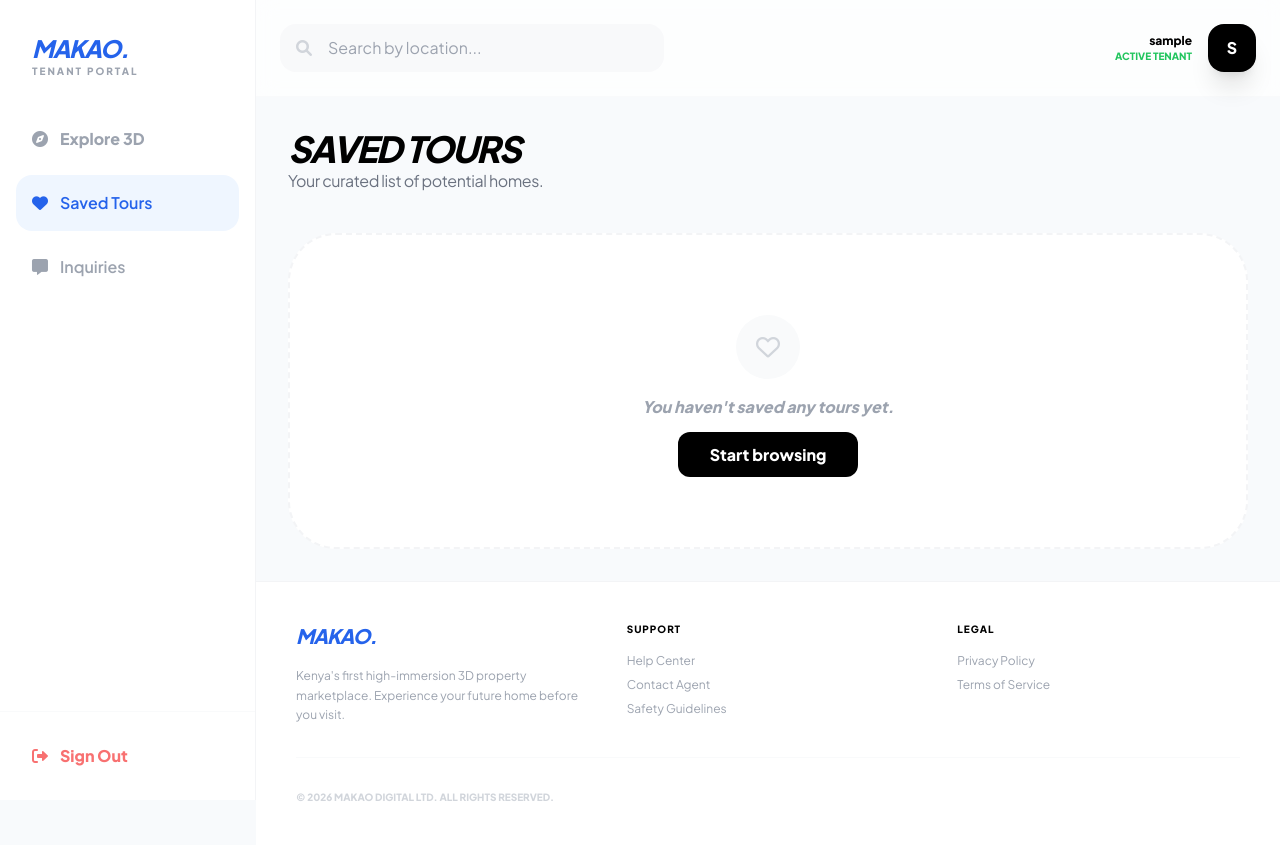
After one commit to Wendy-Okoth/Makao, a Django app: page /tenant/favorites/ in a window 1280 px wide. The commit adds this page. Run offline with Django 5.2, Linux system fonts and the light colour scheme; the visitor is signed in with stand-in values (Sample User, id 1); data that the repository does not hold is empty; some libraries are stand-ins or nearby versions.

Commit message:
Fixed tenant navigation,and dashboard and added favorites view

```diff
--- a/makao/urls.py
+++ b/makao/urls.py
@@ -24,7 +24,9 @@ from properties.views import (
     PropertyDetailView,
     LandlordDashboardView,
     TenantDashboardView,
-    TenantExploreView
+    TenantExploreView,
+    toggle_favorite,
+    FavoriteListView # Added this
 )
 from accounts.views import signup_view, login_success_redirect
 
@@ -42,4 +44,6 @@ urlpatterns = [
     path('about/', TemplateView.as_view(template_name='about.html'), name='about'),
     path('tenant/dashboard/', TenantDashboardView.as_view(), name='tenant-dashboard'),
     path('tenant/explore/', TenantExploreView.as_view(), name='tenant-explore'),
+    path('tenant/favorites/', FavoriteListView.as_view(), name='tenant-favorites'), # Fixed the error
+    path('property/<int:property_id>/favorite/', toggle_favorite, name='toggle-favorite'),
 ]
--- a/properties/views.py
+++ b/properties/views.py
@@ -1,11 +1,12 @@
-from django.shortcuts import render
+from django.shortcuts import render, get_object_or_404, redirect
 from django.views.generic import ListView, DetailView, CreateView, TemplateView
-from .models import Property
+from .models import Property, Favorite
 from django.contrib.auth.mixins import LoginRequiredMixin, UserPassesTestMixin
 from django.core.exceptions import PermissionDenied
 from django.urls import reverse_lazy
+from django.contrib.auth.decorators import login_required
 
-# 1. PUBLIC: Gallery for anyone (Public Navbar)
+# 1. PUBLIC: Gallery
 class PropertyListView(ListView):
     model = Property
     template_name = 'public_gallery.html'
@@ -14,7 +15,7 @@ class PropertyListView(ListView):
     def get_queryset(self):
         return Property.objects.filter(is_available=True).order_by('-created_at')
 
-# 2. SHARED: Detail View (Used by both Tenant & Landlord)
+# 2. SHARED: Detail View
 class PropertyDetailView(DetailView):
     model = Property
     template_name = 'property_detail.html'
@@ -24,11 +25,24 @@ class PropertyDetailView(DetailView):
 class TenantDashboardView(LoginRequiredMixin, TemplateView):
     template_name = 'tenant_dashboard.html'
 
+    def get_context_data(self, **kwargs):
+        context = super().get_context_data(**kwargs)
+        context['saved_count'] = Favorite.objects.filter(user=self.request.user).count()
+        return context
+
 # 4. TENANT: Logged-in Marketplace
 class TenantExploreView(LoginRequiredMixin, ListView):
     model = Property
     template_name = 'view_property.html'
     context_object_name = 'properties'
+
+    def get_context_data(self, **kwargs):
+        context = super().get_context_data(**kwargs)
+        if self.request.user.is_authenticated:
+            context['favorited_ids'] = Favorite.objects.filter(
+                user=self.request.user
+            ).values_list('property_id', flat=True)
+        return context
 
     def get_queryset(self):
         return Property.objects.filter(is_available=True).order_by('-created_at')
@@ -57,3 +71,23 @@ class PropertyCreateView(LoginRequiredMixin, UserPassesTestMixin, CreateView):
     def form_valid(self, form):
         form.instance.landlord = self.request.user
         return super().form_valid(form)
+
+# 7. LOGIC: Favorite Toggle
+@login_required
+def toggle_favorite(request, property_id):
+    property_obj = get_object_or_404(Property, id=property_id)
+    favorite, created = Favorite.objects.get_or_create(user=request.user, property=property_obj)
+
+    if not created:
+        favorite.delete()
+
+    return redirect(request.META.get('HTTP_REFERER', 'tenant-explore'))
+
+# 8. TENANT: Favorites List
+class FavoriteListView(LoginRequiredMixin, ListView):
+    model = Favorite
+    template_name = 'tenant_favorites.html'
+    context_object_name = 'favorites'
+
+    def get_queryset(self):
+        return Favorite.objects.filter(user=self.request.user).select_related('property')
--- a/templates/base_tenant.html
+++ b/templates/base_tenant.html
@@ -21,11 +21,11 @@
         </div>
 
         <nav class="flex-grow px-4 space-y-2">
-            <a href="{% url 'tenant-dashboard' %}" class="flex items-center space-x-3 p-4 rounded-2xl bg-blue-50 text-blue-600 font-bold transition">
+    <a href="{% url 'tenant-dashboard' %}" class="flex items-center space-x-3 p-4 rounded-2xl {% if request.resolver_match.url_name == 'tenant-dashboard' %}bg-blue-50 text-blue-600{% else %}text-gray-400 hover:bg-gray-50 hover:text-black{% endif %} font-bold transition">
         <i class="fas fa-compass"></i>
         <span>Explore 3D</span>
     </a>
-            <a href="#" class="flex items-center space-x-3 p-4 rounded-2xl text-gray-400 hover:bg-gray-50 hover:text-black transition font-semibold">
+    <a href="{% url 'tenant-favorites' %}" class="flex items-center space-x-3 p-4 rounded-2xl {% if request.resolver_match.url_name == 'tenant-favorites' %}bg-blue-50 text-blue-600{% else %}text-gray-400 hover:bg-gray-50 hover:text-black{% endif %} transition font-semibold">
         <i class="fas fa-heart"></i>
         <span>Saved Tours</span>
     </a>
--- /dev/null
+++ b/templates/tenant_favorites.html
@@ -0,0 +1,40 @@
+{% extends "base_tenant.html" %}
+
+{% block content %}
+<div class="mb-10">
+    <h1 class="text-4xl font-black text-black tracking-tighter uppercase italic">Saved Tours</h1>
+    <p class="text-gray-500 font-medium tracking-tight">Your curated list of potential homes.</p>
+</div>
+
+<div class="grid grid-cols-1 md:grid-cols-2 lg:grid-cols-3 gap-8">
+    {% for fav in favorites %}
+    <div class="group bg-white rounded-[2.5rem] overflow-hidden border border-gray-100 shadow-sm hover:shadow-2xl transition-all duration-500">
+        <div class="relative h-48 bg-gray-900 flex items-center justify-center">
+             <i class="fas fa-home text-3xl text-gray-800"></i>
+             <a href="{% url 'toggle-favorite' fav.property.id %}" class="absolute top-4 right-4 text-red-500 bg-white w-8 h-8 rounded-full flex items-center justify-center shadow-md transition hover:scale-110">
+                 <i class="fas fa-heart"></i>
+             </a>
+        </div>
+        <div class="p-6">
+            <h3 class="text-xl font-black text-black">{{ fav.property.title }}</h3>
+            <p class="text-gray-400 text-xs mb-4">
+                <i class="fas fa-map-marker-alt mr-2 text-blue-600"></i> {{ fav.property.location }}
+            </p>
+            <a href="{% url 'property-detail' fav.property.id %}" class="block w-full text-center bg-blue-600 text-white py-3 rounded-xl font-black hover:bg-black transition shadow-lg">
+                Enter 3D Tour
+            </a>
+        </div>
+    </div>
+    {% empty %}
+    <div class="col-span-full py-20 text-center bg-white rounded-[3rem] border-2 border-dashed border-gray-100">
+        <div class="w-16 h-16 bg-gray-50 rounded-full flex items-center justify-center mx-auto mb-4">
+            <i class="far fa-heart text-gray-300 text-2xl"></i>
+        </div>
+        <p class="text-gray-400 font-bold italic mb-6">You haven't saved any tours yet.</p>
+        <a href="{% url 'tenant-explore' %}" class="bg-black text-white px-8 py-3 rounded-xl font-black transition hover:bg-blue-600">
+            Start browsing
+        </a>
+    </div>
+    {% endfor %}
+</div>
+{% endblock %}
--- a/templates/view_property.html
+++ b/templates/view_property.html
@@ -14,8 +14,12 @@
                 <i class="fas fa-home text-4xl text-gray-800"></i>
             </div>
 
+            <a href="{% url 'toggle-favorite' property.id %}" class="absolute top-4 right-4 w-10 h-10 bg-white/90 backdrop-blur rounded-full flex items-center justify-center shadow-lg transition-all hover:scale-110 z-10">
+                <i class="fa-heart {% if property.id in favorited_ids %}fas text-red-500 animate-bounce{% else %}far text-gray-400{% endif %}"></i>
+            </a>
+
             {% if property.virtual_tour_url %}
-            <div class="absolute top-4 left-4 bg-blue-600 text-white text-[10px] font-black px-3 py-1.5 rounded-full flex items-center shadow-lg animate-pulse">
+            <div class="absolute top-4 left-4 bg-blue-600 text-white text-[10px] font-black px-3 py-1.5 rounded-full flex items-center shadow-lg">
                 <i class="fas fa-vr-cardboard mr-2"></i> 3D TOUR
             </div>
             {% endif %}
```
Also changed, not shown: properties/models.py (+15 -0 lines), templates/property_detail.html (+34 -14 lines), templates/tenant_dashboard.html (+3 -11 lines), properties/migrations/0002_inquiry_favorite.py (added). Lines whose indentation alone changed are shown as unchanged.
